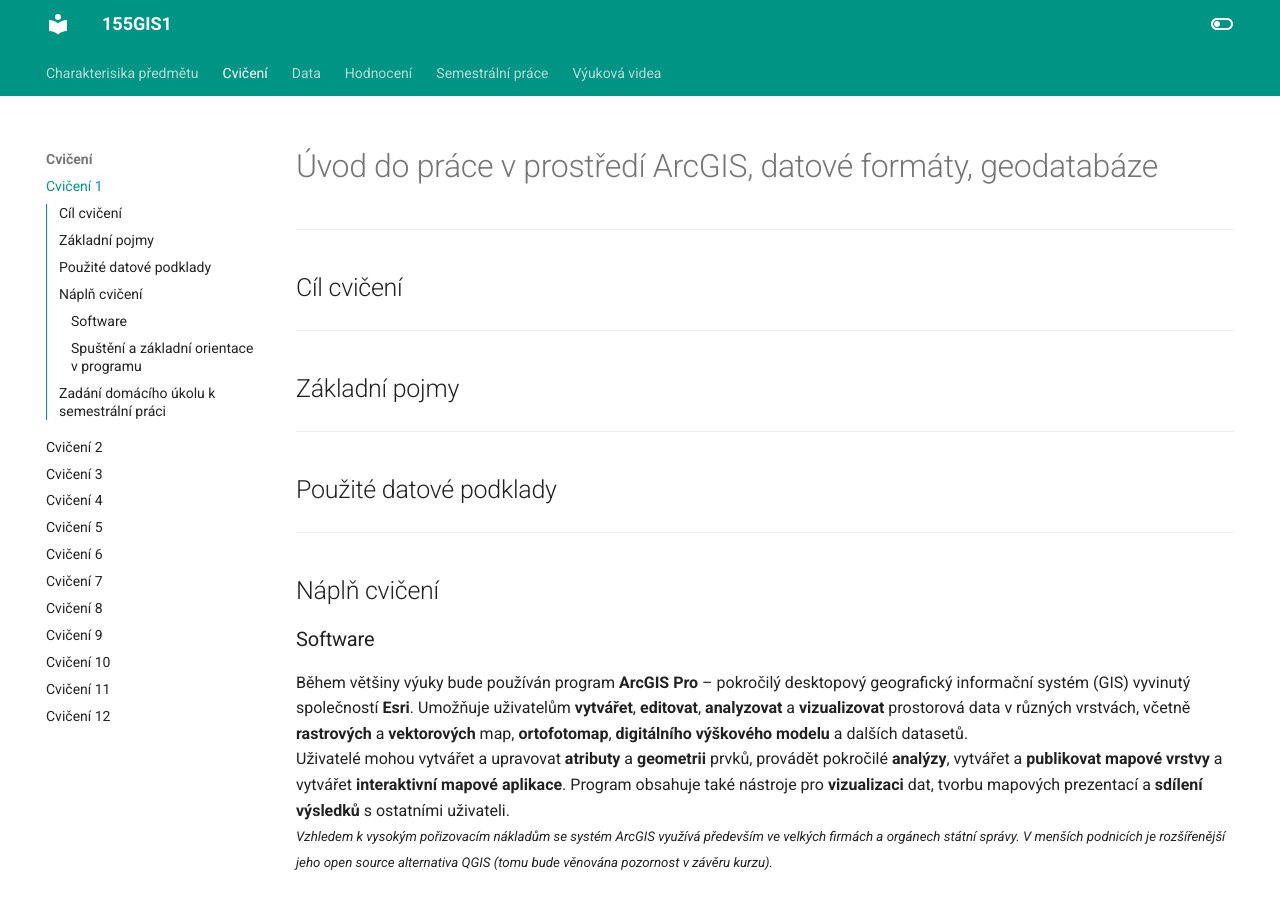
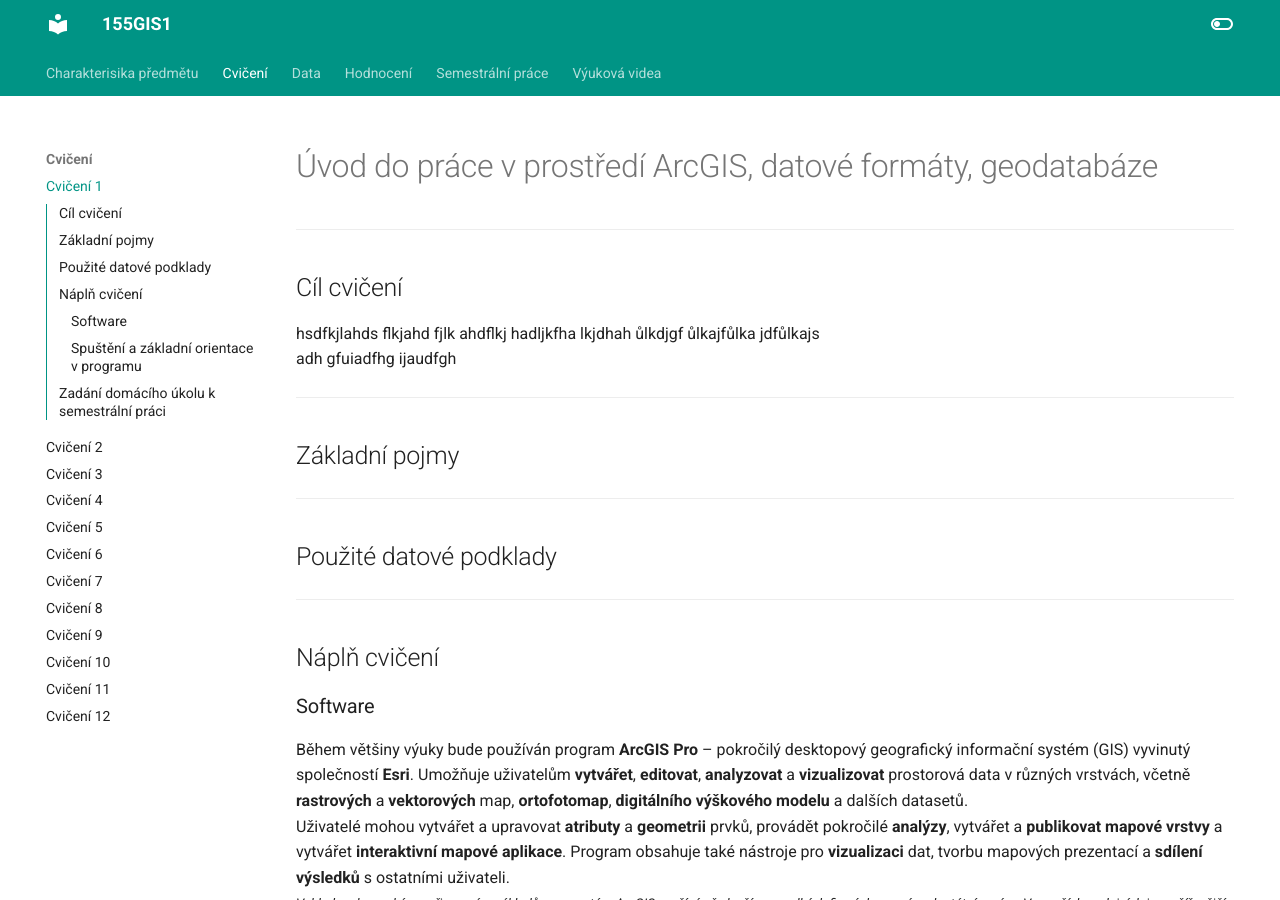
Before and after one commit to k155gis0/gis1, an MkDocs documentation site: the page built from docs/cviceni/cviceni1.md, in a window 1280 px wide and 900 px high. Built offline with MkDocs 1.6.1 and Material for MkDocs 9.7.7, drawn with Linux system fonts in a browser that asks for light colours.

```diff
--- a/docs/cviceni/cviceni1.md
+++ b/docs/cviceni/cviceni1.md
@@ -3,7 +3,8 @@
 ---
 
 ## Cíl cvičení
-
+hsdfkjlahds flkjahd fjlk ahdflkj hadljkfha lkjdhah ůlkdjgf ůlkajfůlka jdfůlkajs<br>
+adh gfuiadfhg ijaudfgh
 
 ---
 
```
